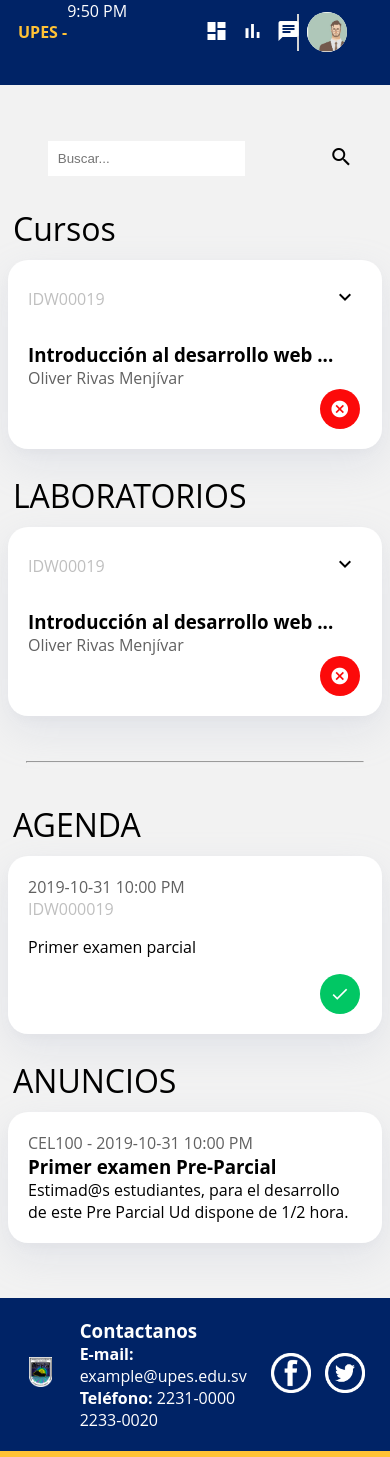
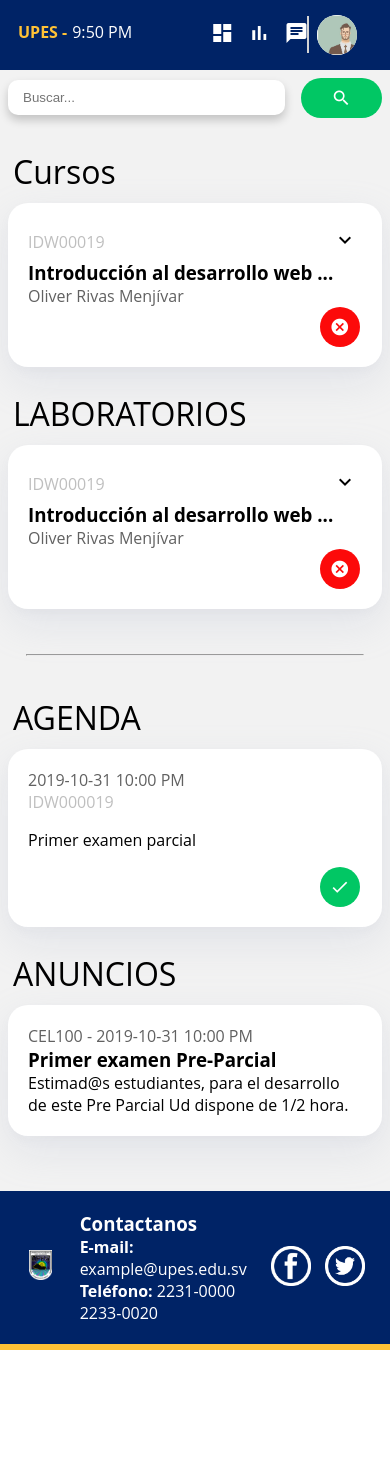
Before and after one commit to miguel7890/upes, a PHP site: page /admin.php in a window 390 px wide. After the commit the page ends 1350 px from the top, so only its background shows below. Run offline with PHP 8.4, Linux system fonts and the light colour scheme; the visitor is signed in with stand-in values (Sample User, id 1).

Commit message:
Nuevas clases y actualización de otras
Nueva clase para ordenar elementos de div en forma inline-block

Nueva clase para dar un width de 100% a cualquier elemnento

Cambios en la clase bg_login y nueva clase que da estilo a la hora de la
pagina en la navbar

Nuevo tipo de input input_primary_large usado para el buscador

Nuevo tipo de botón con icono btn_icon_large ocupa el 100% de su espacio

Nueva clase para boton desplegable more_btn y more_btn_hidden

```diff
--- a/css/primary.css
+++ b/css/primary.css
@@ -75,6 +75,14 @@
     margin: 0;
 }
 
+.inline_block {
+    display: inline-block;
+}
+
+.fill_all {
+    width: 100%;
+}
+
 .center-text {
     text-align: center;
 }
@@ -159,17 +170,40 @@
     color: var(--color_secondary);
 }
 
-.inline_block {
-    display: inline-block;
+.hora_nav {
+    float:left;
+    margin-top:26px;
+    margin-left:5px;
+}
+
+.bg_login {
+    background: url('../img/banner.jpg');
+    background-size: cover;
+    background-repeat: no-repeat;
+}
+
+.big_hora {
+    font-size: 3rem;
+    margin: 30px 0 0 20px;
+    text-align: center;
+}
+
+@media(max-width:720px) {
+    .bg_login {
+        background: #F2F2F2;
+    }
 }
 
 @media(max-width:720px) {
     .navBar {
-        padding: 0px 10px 20px 10px;
-        width: 95%;
+        padding: 0px 10px 0px 10px;
+        width: 98%;
     }
     .content {
-        padding-top: 130px;
+        padding-top: 65px;
+    }
+    .big_hora {
+        margin: 70px 0 0 20px;
     }
     .logo_img {
         margin-bottom: 10px;
@@ -179,6 +213,9 @@
     }
     hr {
         width: 90%;
+    }
+    .hora_nav {
+        margin-top:21px;
     }
 }
 
@@ -191,9 +228,19 @@
     box-shadow: 0px 5px 10px rgba(0, 0, 0, .2);
 }
 
-.input_primary:focus {
+.input_primary_large {
+    border: 0;
+    width: 100%;
+    margin: 5px 0px;
+    padding: 10px 15px;
+    border-radius: 10px;
+    box-shadow: 0px 5px 10px rgba(0, 0, 0, .2);
+}
+
+.input_primary:focus, .input_primary:focus {
     box-shadow: 0px 1px 10px rgba(0, 0, 0, .2);
 }
+
 
 .btn_icon_primary {
     color: white;
@@ -277,6 +305,23 @@
 
 .btn_text_secondary:hover {
     background: #D4D4D4;
+}
+
+.btn_icon_primary_large {
+    color: white;
+    width: 100%;
+    line-height: 0;
+    padding: 10px;
+    background: #01C764;
+    border-radius: 20px;
+}
+
+.btn_icon_primary_large>.material-icons {
+    font-size: 20px;
+}
+
+.btn_icon_primary_large:hover {
+    background: #01AE58;
 }
 
 .box_default {
@@ -401,3 +452,36 @@
     border-spacing: 0;
     text-align: center;
 }
+
+.box_alert {
+    width: 100%;
+    padding: 10px;
+    margin: 5px 0px;
+    border-radius: 20px;
+    border: 1px solid red;
+    background: rgba(255,0,0,0.5);
+}
+
+.more_btn{
+    opacity: 1;
+    width:100px;
+    padding:5px;
+    z-index: 500;
+    margin-top: 35px;
+    background:black;
+    margin-left:200px;
+    position:absolute;
+    transition: all 0.3s ease-in-out;
+}
+
+.more_btn_hidden {
+    opacity: 0;
+    width:100px;
+    padding:5px;
+    z-index: -1000;
+    margin-top: 40px;
+    background:black;
+    margin-left:200px;
+    position: fixed;
+    transition: all 0.3s ease-in-out;
+}
```
Also changed, not shown: other parts of css/primary.css (+34 -44 lines).
